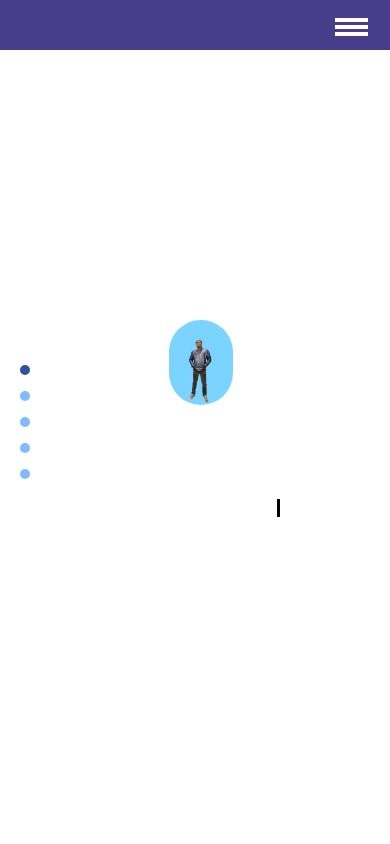
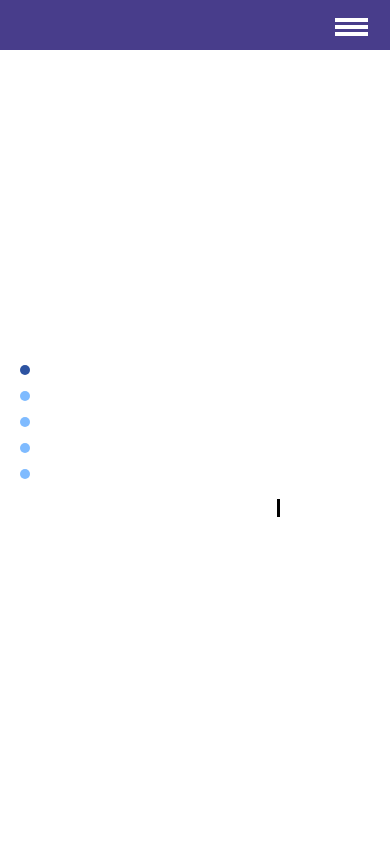
Before and after one commit to arijit8131/_PORTFOLIO_WEBSITE_, a plain HTML site: page index.html in a window 390 px wide. Shown: the top 844 px of the page. Drawn offline with Linux system fonts and the light colour scheme; a web font is replaced by a local one.

Commit message:
Files modified

```diff
--- a/index.html
+++ b/index.html
@@ -68,9 +68,7 @@
                 </div>
             </div>
 
-            <div class="secondH">
-                <img src="logo-d-1.jpg" alt="image">
-            </div>
+
         </div>
         <br><br><br><br><br><br><br><br>
 
--- a/style.css
+++ b/style.css
@@ -145,17 +145,7 @@ nav ul{
     justify-content: center;
 }
 
-.secondH{
-    width: 30%;
-}
 
-.secondH img{
-    display: none;
-    width: 60%;
-    border: 3px solid white;
-    border-radius: 150px;
-    margin: auto;
-}
 
 
 .text-l{
@@ -539,16 +529,6 @@ footer{
         padding-bottom: 30px;
     }
 
-    .secondH img{
-    width: 120%;
-    margin-bottom: 50px;
-    border: 3px solid white;
-    border-radius: 150px;
-    display: block;
-
-    }
-
-
     .typing-eft{
     margin: auto;
     font-size: 16px;
```
